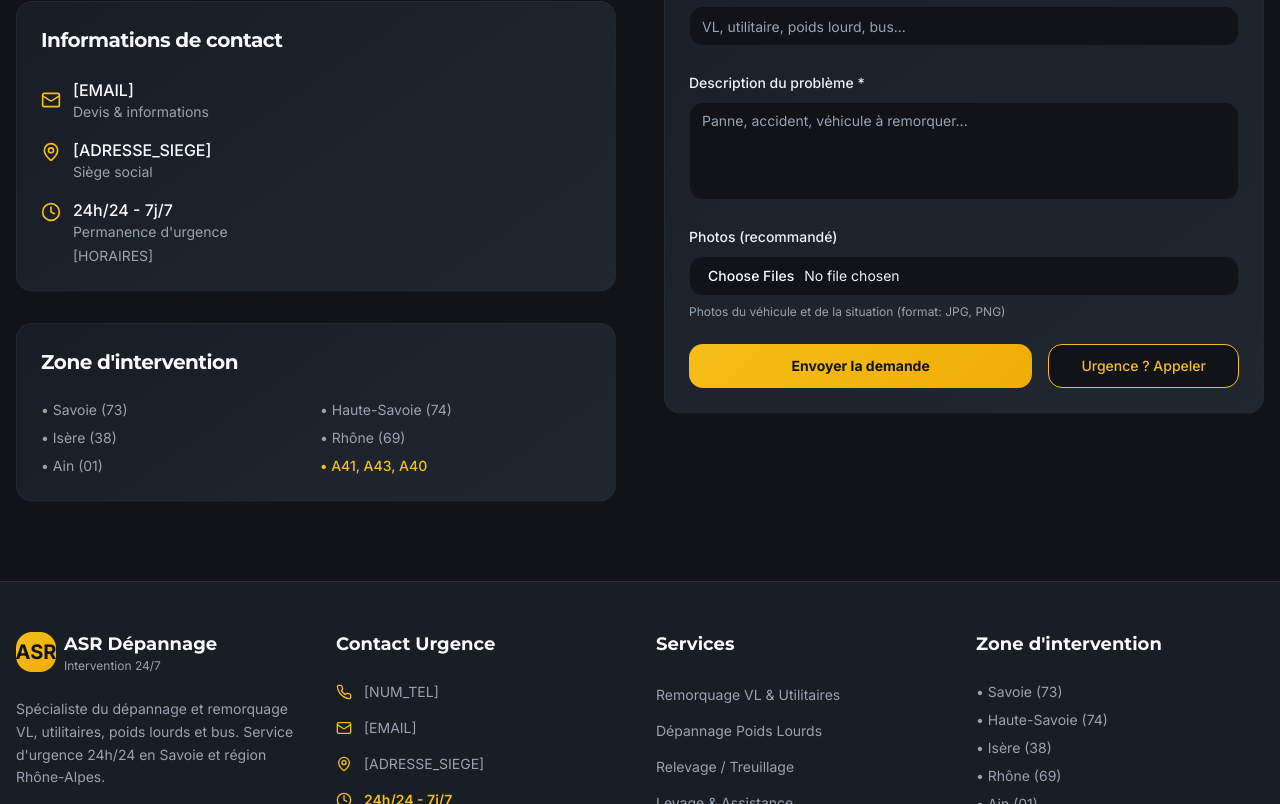
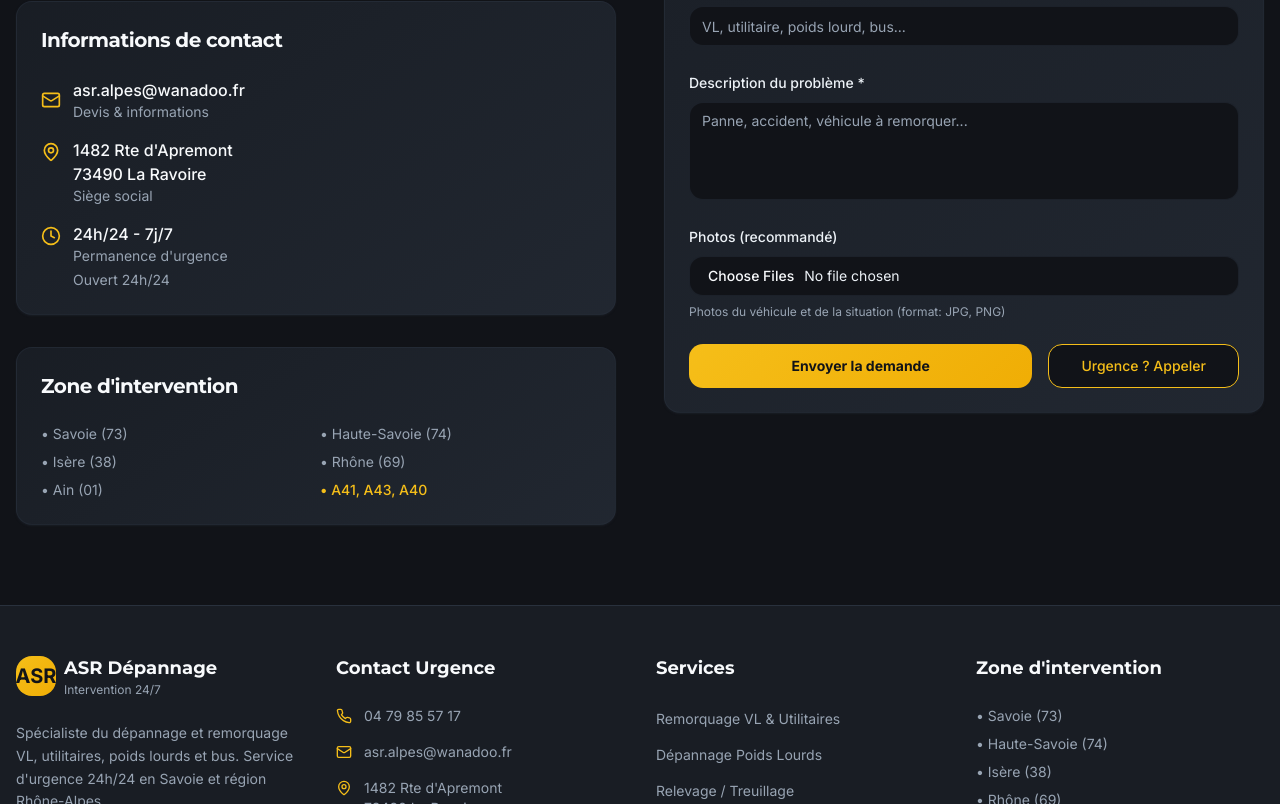
Before and after one commit to FlorentBL/ASRdepannage, a React (Vite) app: page /contact in a window 1280 px wide. Shown: the part 776-1580 px from the top of the page. Built offline with nearby package versions, Linux system fonts and the light colour scheme.

Commit message:
Update contact information
Add email and update phone number.
Update "Temps de prise d'appel" to "Temps de prise d'appel < 1 min".

```diff
--- a/src/components/EmergencyBanner.tsx
+++ b/src/components/EmergencyBanner.tsx
@@ -10,9 +10,6 @@ const EmergencyBanner = () => {
             <div className="flex items-center space-x-2">
               <Clock className="h-4 w-4 animate-pulse" />
               <span className="font-semibold">Disponible 24h/24 – 7j/7</span>
-            </div>
-            <div className="hidden sm:block text-xs opacity-90">
-              Temps de prise d'appel &lt; 1 min
             </div>
           </div>
 
--- a/src/components/Footer.tsx
+++ b/src/components/Footer.tsx
@@ -34,22 +34,22 @@ const Footer = () => {
             </h3>
             <div className="space-y-4">
               <a
-                href="tel:[NUM_TEL]"
+                href="tel:0479855717"
                 className="flex items-center space-x-3 text-sm text-muted-foreground hover:text-primary transition-smooth group"
               >
                 <Phone className="h-4 w-4 text-primary group-hover:animate-pulse" />
-                <span className="font-inter">[NUM_TEL]</span>
+                <span className="font-inter">04 79 85 57 17</span>
               </a>
               <a
-                href="mailto:[EMAIL]"
+                href="mailto:asr.alpes@wanadoo.fr"
                 className="flex items-center space-x-3 text-sm text-muted-foreground hover:text-primary transition-smooth group"
               >
                 <Mail className="h-4 w-4 text-primary" />
-                <span className="font-inter">[EMAIL]</span>
+                <span className="font-inter">asr.alpes@wanadoo.fr</span>
               </a>
               <div className="flex items-start space-x-3 text-sm text-muted-foreground">
                 <MapPin className="h-4 w-4 text-primary mt-0.5 flex-shrink-0" />
-                <span className="font-inter">[ADRESSE_SIEGE]</span>
+                <span className="font-inter">1482 Rte d'Apremont<br />73490 La Ravoire</span>
               </div>
               <div className="flex items-start space-x-3 text-sm text-muted-foreground">
                 <Clock className="h-4 w-4 text-primary mt-0.5 flex-shrink-0" />
--- a/src/pages/Contact.tsx
+++ b/src/pages/Contact.tsx
@@ -79,7 +79,7 @@ const Contact = () => {
                 <div className="flex items-center space-x-3">
                   <Mail className="h-5 w-5 text-primary" />
                   <div>
-                    <div className="font-inter font-medium text-foreground">[EMAIL]</div>
+                    <div className="font-inter font-medium text-foreground">asr.alpes@wanadoo.fr</div>
                     <div className="text-sm text-muted-foreground">Devis & informations</div>
                   </div>
                 </div>
@@ -87,7 +87,7 @@ const Contact = () => {
                 <div className="flex items-start space-x-3">
                   <MapPin className="h-5 w-5 text-primary mt-1" />
                   <div>
-                    <div className="font-inter font-medium text-foreground">[ADRESSE_SIEGE]</div>
+                    <div className="font-inter font-medium text-foreground">1482 Rte d'Apremont<br />73490 La Ravoire</div>
                     <div className="text-sm text-muted-foreground">Siège social</div>
                   </div>
                 </div>
@@ -97,7 +97,7 @@ const Contact = () => {
                   <div>
                     <div className="font-inter font-medium text-foreground">24h/24 - 7j/7</div>
                     <div className="text-sm text-muted-foreground">Permanence d'urgence</div>
-                    <div className="text-sm text-muted-foreground mt-1">[HORAIRES]</div>
+                    <div className="text-sm text-muted-foreground mt-1">Ouvert 24h/24</div>
                   </div>
                 </div>
               </CardContent>
```
